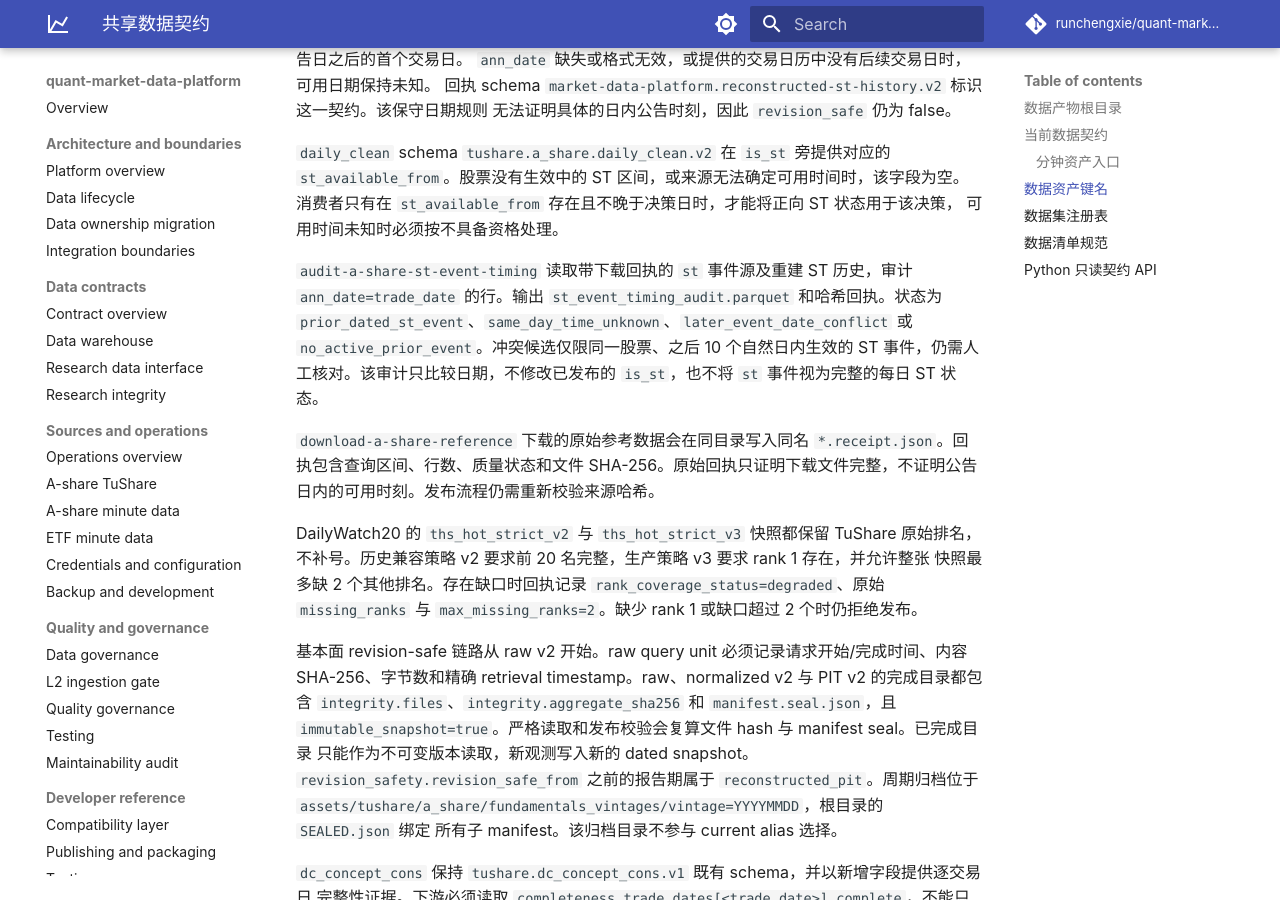
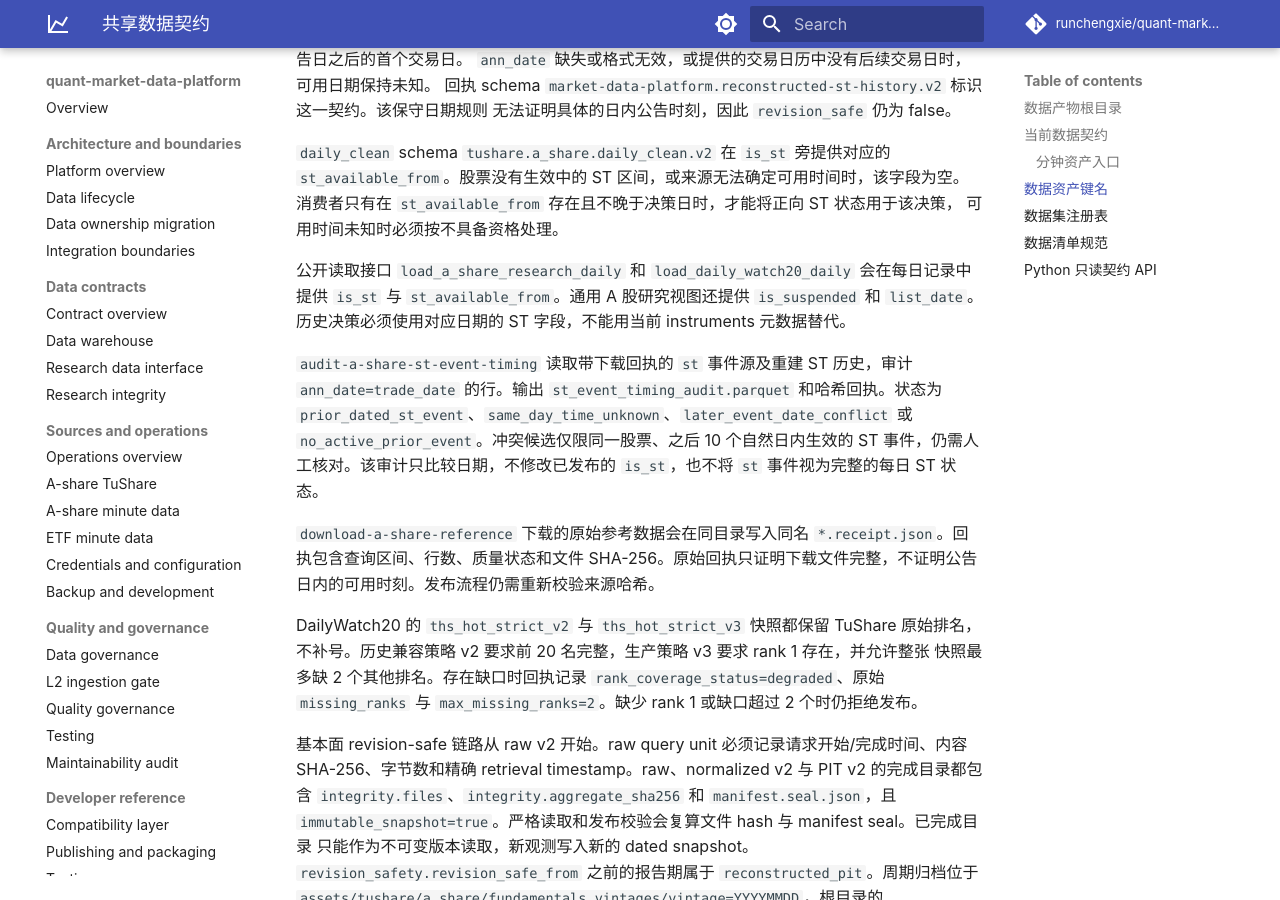
Before and after one commit to runchengxie/quant-market-data-platform, an MkDocs documentation site: the page built from docs/contracts.md, in a window 1280 px wide and 900 px high, scrolled down 5092 px. Built offline with MkDocs 1.6.1 and Material for MkDocs 9.7.7, drawn with Linux system fonts in a browser that asks for light colours; comment, search, counter and statistics services are not loaded.

Commit message:
Expose dated ST availability in research views (#57)
* Expose dated ST availability in research views

* Update quality baseline for research view contract

```diff
--- a/docs/contracts.md
+++ b/docs/contracts.md
@@ -181,6 +181,10 @@
 消费者只有在 `st_available_from` 存在且不晚于决策日时，才能将正向 ST 状态用于该决策，
 可用时间未知时必须按不具备资格处理。
 
+公开读取接口 `load_a_share_research_daily` 和 `load_daily_watch20_daily` 会在每日记录中提供
+`is_st` 与 `st_available_from`。通用 A 股研究视图还提供 `is_suspended` 和 `list_date`。
+历史决策必须使用对应日期的 ST 字段，不能用当前 instruments 元数据替代。
+
 `audit-a-share-st-event-timing` 读取带下载回执的 `st` 事件源及重建 ST 历史，审计 `ann_date=trade_date` 的行。输出 `st_event_timing_audit.parquet` 和哈希回执。状态为 `prior_dated_st_event`、`same_day_time_unknown`、`later_event_date_conflict` 或 `no_active_prior_event`。冲突候选仅限同一股票、之后 10 个自然日内生效的 ST 事件，仍需人工核对。该审计只比较日期，不修改已发布的 `is_st`，也不将 `st` 事件视为完整的每日 ST 状态。
 
 `download-a-share-reference` 下载的原始参考数据会在同目录写入同名 `*.receipt.json`。回执包含查询区间、行数、质量状态和文件 SHA-256。原始回执只证明下载文件完整，不证明公告日内的可用时刻。发布流程仍需重新校验来源哈希。
```
Also changed, not shown: docs/contracts.en.md (+2 -0 lines), docs/maintenance-audit.md (+2 -0 lines), docs/maintenance.en.md (+2 -0 lines), docs/ownership-migration.en.md (+1 -0 lines), docs/ownership-migration.md (+1 -0 lines), 5 other files.
